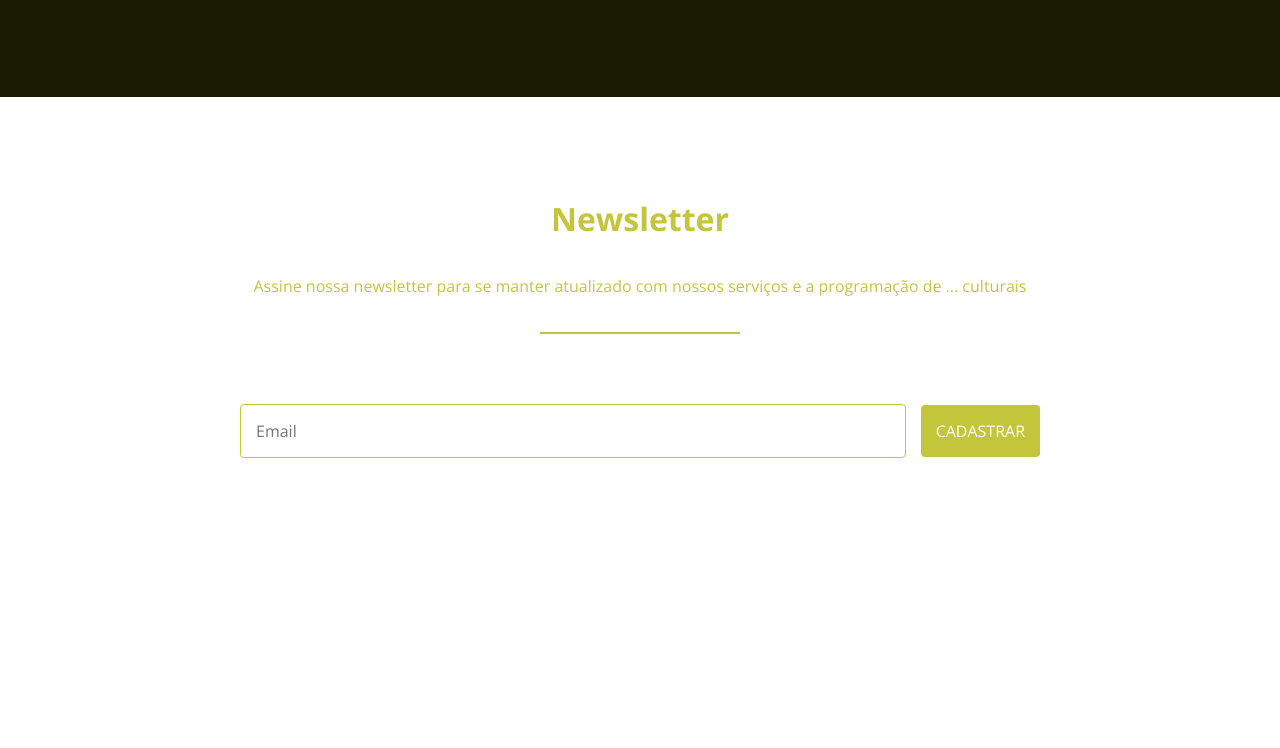
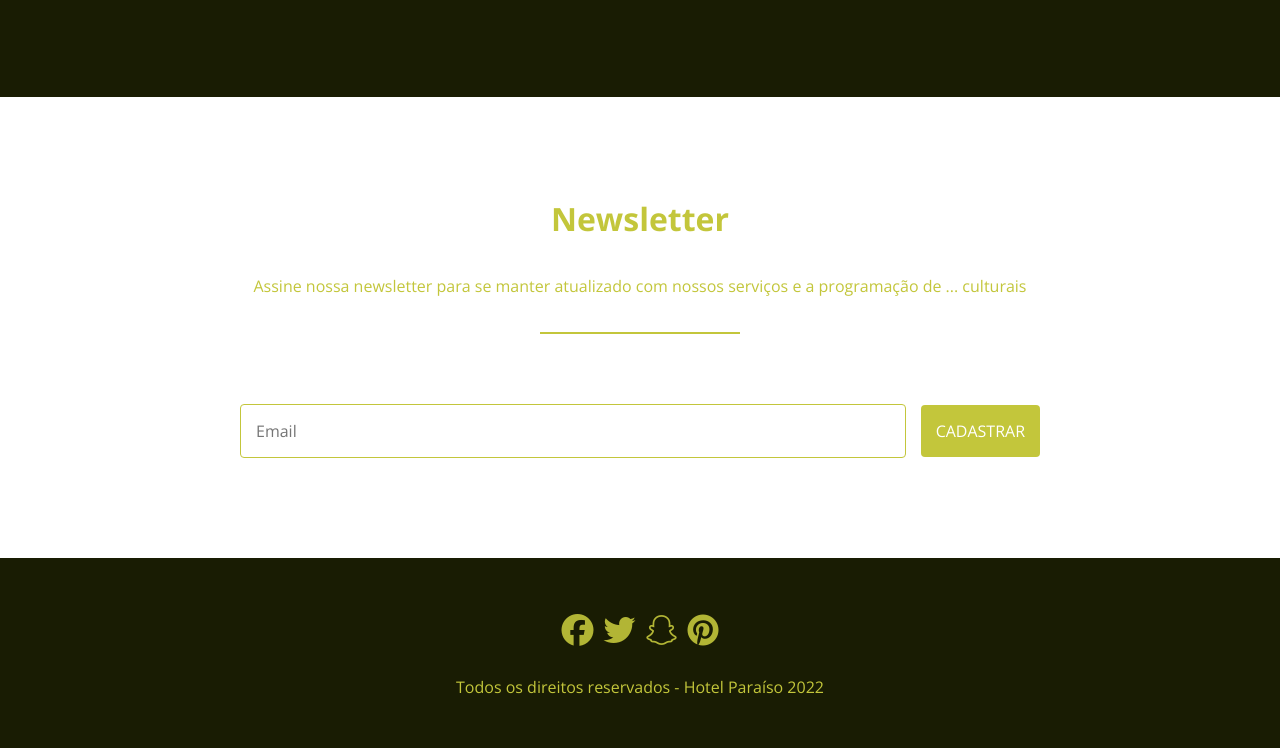
Before and after one commit to Jotadev7/html-css, a plain HTML site: page flexbox/index.html in a window 1280 px wide. Shown: the part 2555-3303 px from the top of the page. Before the commit the page ends 3113 px from the top, so only its background shows below. Drawn offline with nearby package versions, Linux system fonts and the light colour scheme.

Commit message:
Projeto finalizado utilizando flexbox

```diff
--- a/flexbox/css/style.css
+++ b/flexbox/css/style.css
@@ -300,3 +300,36 @@ header li:last-child { /*Usando a pseudo-class first-child para pegar o primeiro
         margin-bottom: 15px;
     }
 }
+
+/* FOOTER */
+
+footer {
+    display: flex;
+    flex-direction: column;
+    background-color: #191c03;
+    padding: 50px 0;
+    align-items: center;
+}
+
+footer ul {
+    display: flex;
+    margin-bottom: 25px;
+}
+
+footer ul li {
+    margin-right: 10px;
+}
+
+footer ul li:last-child {
+    margin-right: 0;
+}
+
+footer ul li a {
+    color: #c3c63b;
+    font-size: 2rem;
+}
+
+footer p {
+    color: #c3c63b;
+    text-align: center;
+}
--- a/flexbox/index.html
+++ b/flexbox/index.html
@@ -73,5 +73,15 @@
             <button>Cadastrar</button>
         </form>
     </section>
+
+    <footer>
+        <ul>
+            <li><a href=""><i class="fab fa-facebook"></i></a></li>
+            <li><a href=""><i class="fab fa-twitter"></i></a></li>
+            <li><a href=""><i class="fab fa-snapchat"></i></a></li>
+            <li><a href=""><i class="fab fa-pinterest"></i></a></li>
+        </ul>
+        <p>Todos os direitos reservados - Hotel Paraíso 2022</p>
+    </footer>
 </body>
 </html>
```
